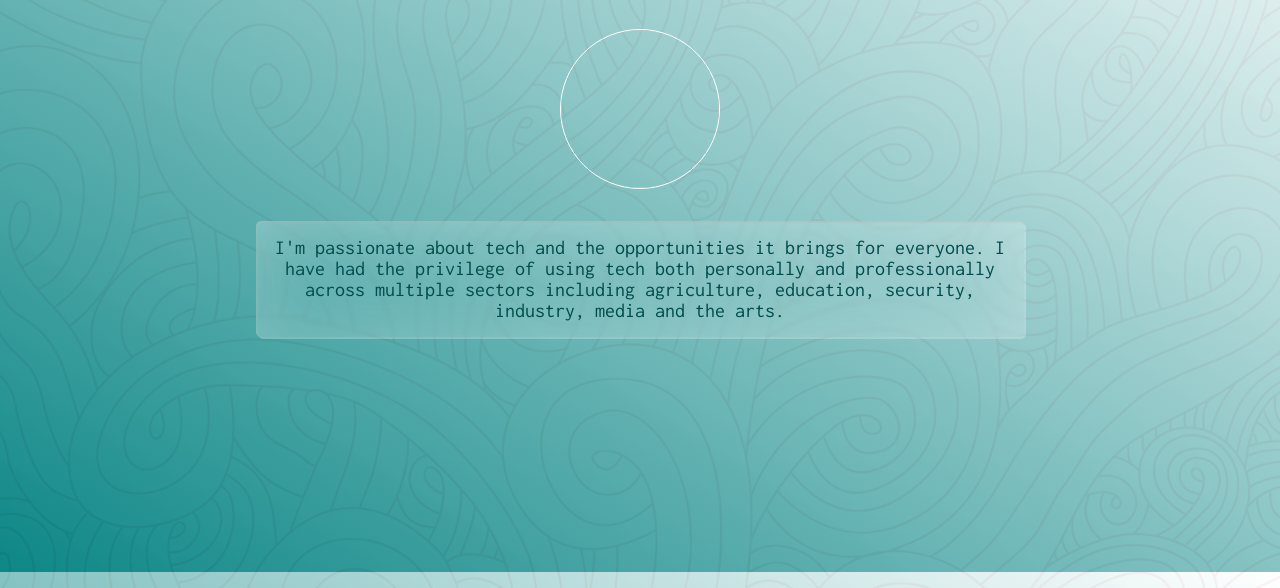
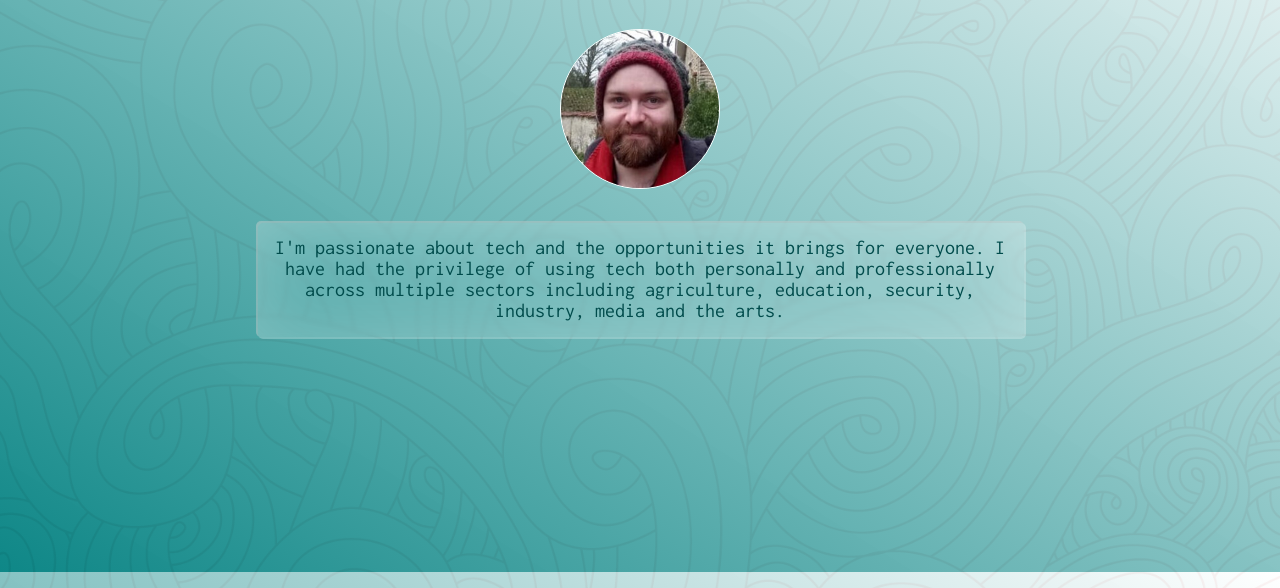
Before and after one commit to MattScarthSaunders/portfolio-website, a plain HTML site: page index.html in a window 1280 px wide. Shown: the part 228-816 px from the top of the page. Drawn offline with Linux system fonts and the light colour scheme.

Commit message:
adding profile picture

```diff
--- a/index.html
+++ b/index.html
@@ -29,7 +29,7 @@
     </header>
     <main>
         <h1 id="nameTitle">Matt Scarth-Saunders - Developer</h1>
-        <img id="profilePic">
+        <img id="profilePic" src="/images/profile.jpeg">
         <p class="pageContent" id="aboutContent">I'm passionate about tech and the opportunities it brings for everyone. I have had the privilege of using tech both personally and professionally across multiple sectors including agriculture, education, security, industry, media and the arts.</p>
     </main>
 </body>
```
Also changed, not shown: images/profile.jpeg (added).
